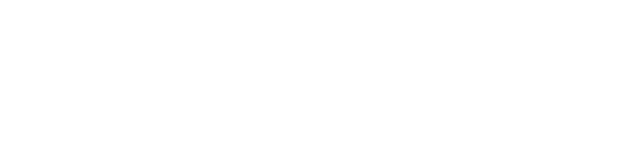
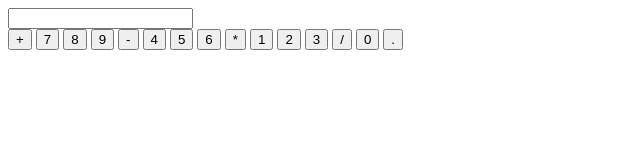
Before and after one commit to Hussainarbab/calc, a plain HTML site: page index.html in a window 1280 px wide. Shown: the whole page, without its empty margins (0-640 px from the left). Drawn offline with Linux system fonts and the light colour scheme.

Commit message:
html commit

```diff
--- a/index.html
+++ b/index.html
@@ -10,7 +10,25 @@
 
 <div id="main">
     <div class="screen">
+        <input id="display" readonly>
 
+    </div>
+    <div class="keys">
+        <button onclick="appendToDisplay('+')" class="btn">+</button>
+<button onclick="appendToDisplay('7')">7</button>
+<button onclick="appendToDisplay('8')">8</button>
+<button onclick="appendToDisplay('9')">9</button>
+<button onclick="appendToDisplay('-')" class="btn">-</button>
+<button onclick="appendToDisplay('4')">4</button>
+<button onclick="appendToDisplay('5')">5</button>
+<button onclick="appendToDisplay('6')">6</button>
+<button onclick="appendToDisplay('*')" class="btn">*</button>
+<button onclick="appendToDisplay('1')">1</button>
+<button onclick="appendToDisplay('2')">2</button>
+<button onclick="appendToDisplay('3')">3</button>
+<button onclick="appendToDisplay('/')" class="btn">/</button>
+<button onclick="appendToDisplay('0')">0</button>
+<button onclick="appendToDisplay('.')" >.</button>
     </div>
 </div>
 
```
